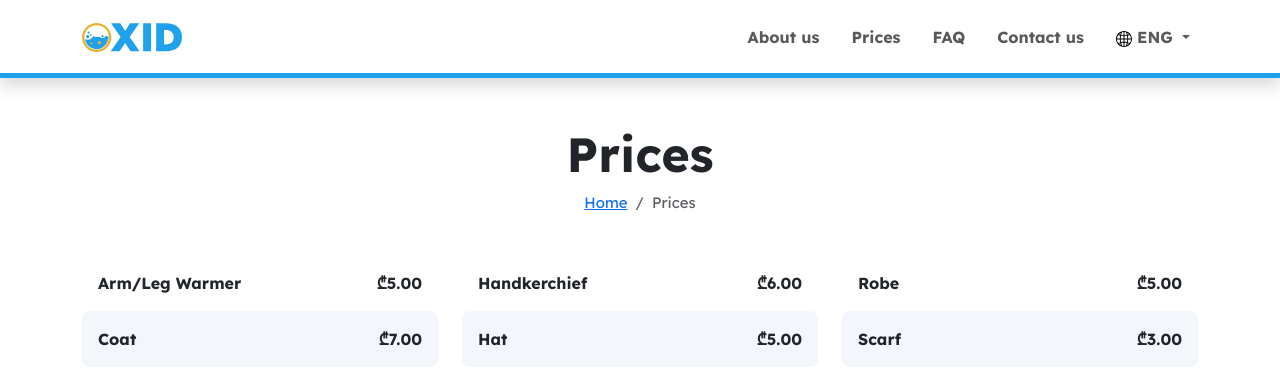
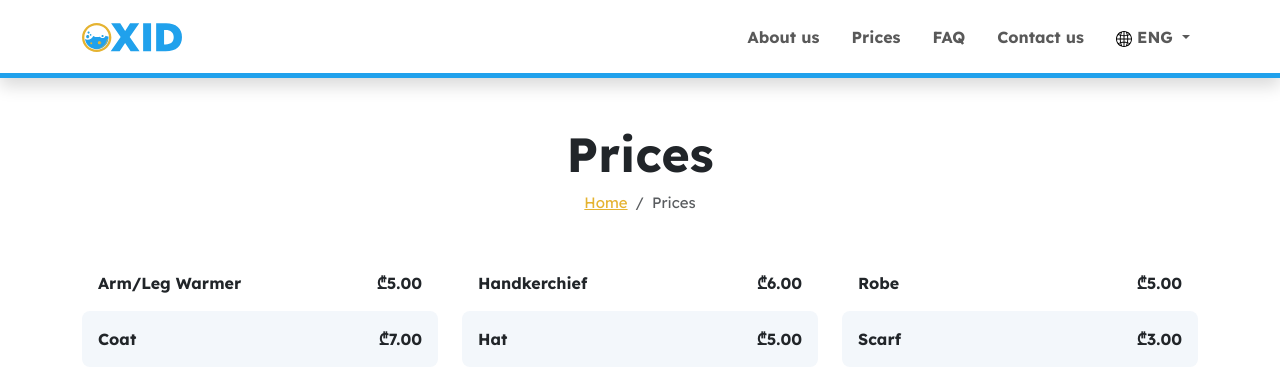
Before and after one commit to Kajaia/oxid-web-design, a PHP site: page /prices.html in a window 1280 px wide. Shown: the top 385 px of the page. Run offline with PHP 8.4, Linux system fonts and the light colour scheme.

Commit message:
Change breadcrumb link color

```diff
--- a/assets/css/style.css
+++ b/assets/css/style.css
@@ -283,6 +283,10 @@ body {
   height: 80vh;
 }
 
+.breadcrumb a {
+  color: var(--c-primary);
+}
+
 /* Responsive */
 @media screen and (max-width: 1399.9px) {
   .hero-img-border-radius {
```
